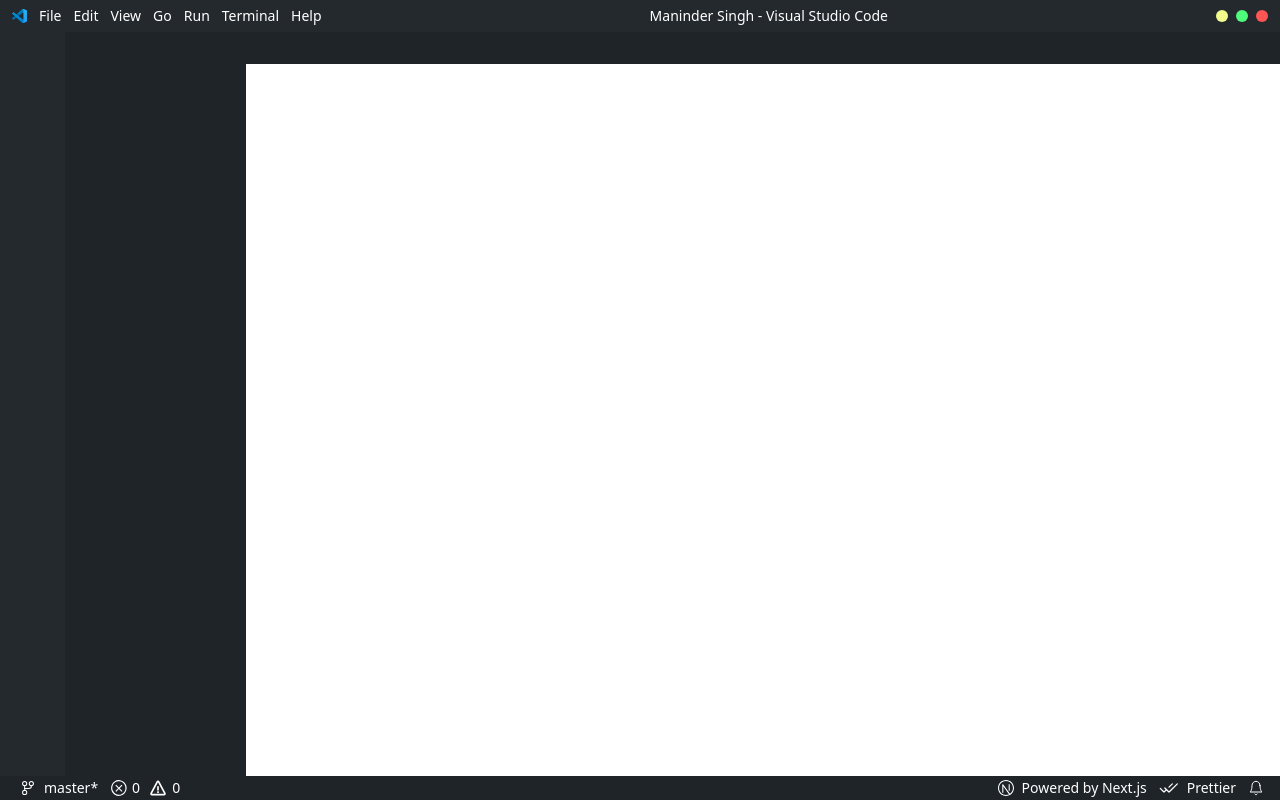
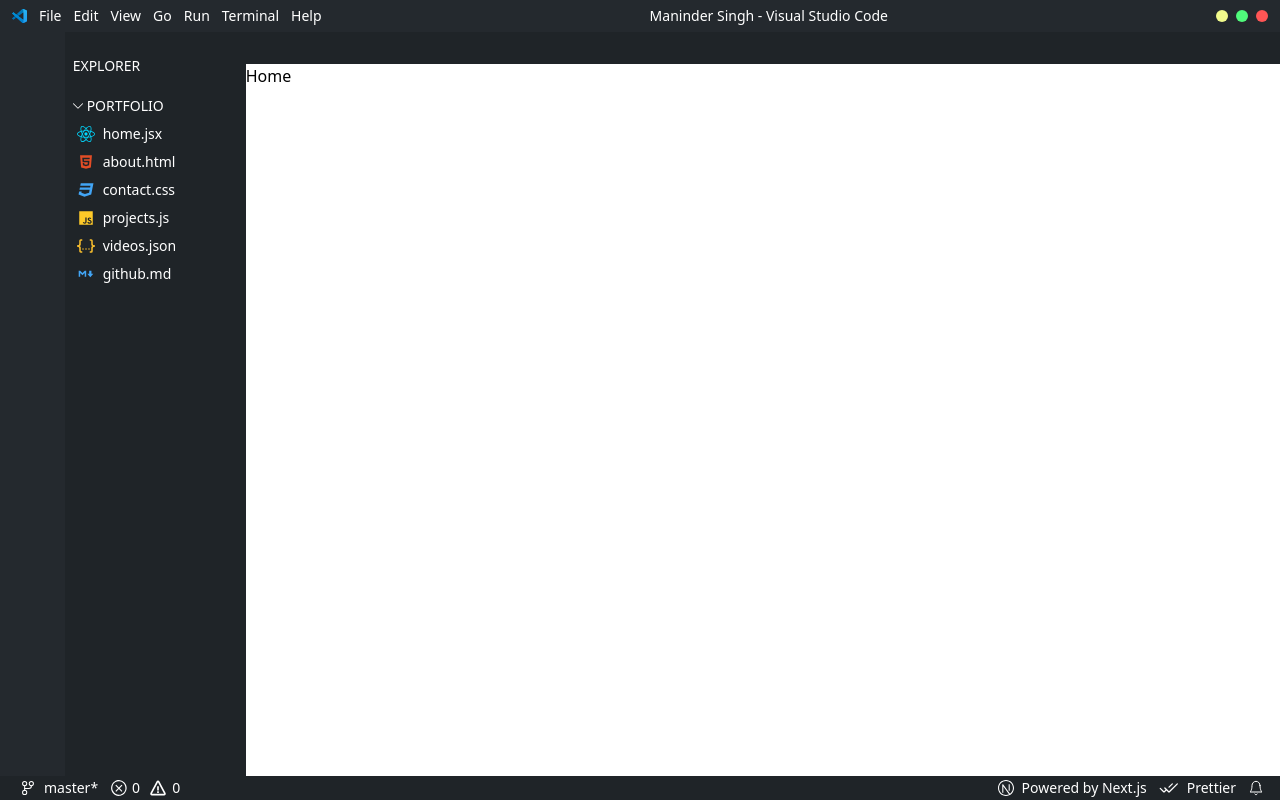
Before and after one commit to braeniac/vscode-website, a Next.js app: page / in a window 1280 px wide. Built offline with nearby package versions, Linux system fonts and the light colour scheme.

Commit message:
explorer completed

```diff
--- a/components/Explorer.js
+++ b/components/Explorer.js
@@ -1,11 +1,43 @@
 import React, { useState } from 'react'
 import Image from 'next/image';
+import Link from 'next/link'
+
+import Menu from './Menu';
 
 function Explorer() {
 
+  const [toggle, setToggle] = useState(true);
+  const [rotation, setRotation] = useState('');
+
   return (
-    <div className='bg-[#1f2428] w-56 text-white'>
+    <div className='bg-[#1f2428] w-56 text-white text-sm hidden md:inline'>
 
+      <div className='pl-2 pt-2 mt-4'>
+        <p>EXPLORER</p>
+      </div>
+
+      <button
+        className='mt-5 flex pl-2 items-center space-x-1'
+        onClick={() => {
+          !toggle ? setToggle(true) : setToggle(false)
+          !toggle ? setRotation('rotate-0') : setRotation('rotate-[-90deg]')
+        }}
+      >
+        <Image
+          src="/arrow_down.svg"
+          height={10}
+          width={10}
+          className={rotation}
+        />
+        <p>PORTFOLIO</p>
+      </button>
+
+      {
+        toggle ?
+        <div className=''>
+          <Menu />
+        </div> : null
+      }
 
     </div>
   )
--- a/components/Layout.js
+++ b/components/Layout.js
@@ -1,11 +1,9 @@
 import React from 'react';
-
 import Topbar from './Topbar';
 import Bottombar from './Bottombar';
 import Sidebar from './Sidebar';
 import Explorer from './Explorer';
 import Taskbar from './Taskbar';
-
 
 function Layout({ children }) {
   return (
--- /dev/null
+++ b/components/Menu.js
@@ -0,0 +1,82 @@
+import React from 'react'
+import Image from 'next/image';
+import Link from 'next/link';
+
+
+function Menu() {
+
+  return (
+    <div className='flex-col pt-2'>
+
+      <Link href="/">
+      <button className='flex px-3 space-x-2 items-center mb-2'>
+        <Image
+          src="/react.svg"
+          height={18}
+          width={18}
+        />
+        <p>home.jsx</p>
+      </button>
+      </Link>
+
+      <Link href="/About">
+      <button className='flex px-3 space-x-2 items-center mb-2'>
+        <Image
+          src="/html_icon.svg"
+          height={18}
+          width={18}
+        />
+        <p>about.html</p>
+      </button>
+      </Link>
+
+      <Link href="/Contact">
+      <button className='flex px-3 space-x-2 items-center mb-2'>
+        <Image
+          src="/css_icon.svg"
+          height={18}
+          width={18}
+        />
+        <p>contact.css</p>
+      </button>
+      </Link>
+
+      <Link href="/Projects">
+      <button className='flex px-3 space-x-2 items-center mb-2'>
+        <Image
+          src="/js_icon.svg"
+          height={18}
+          width={18}
+        />
+        <p>projects.js</p>
+      </button>
+      </Link>
+
+      <Link href="/Videos">
+      <button className='flex px-3 space-x-2 items-center mb-2'>
+        <Image
+          src="/json_icon.svg"
+          height={18}
+          width={18}
+        />
+        <p>videos.json</p>
+      </button>
+      </Link>
+
+      <Link href="/Github">
+      <button className='flex px-3 space-x-2 items-center mb-2'>
+        <Image
+          src="/markdown_icon.svg"
+          height={18}
+          width={18}
+        />
+        <p>github.md</p>
+      </button>
+      </Link>
+
+
+    </div>
+  )
+}
+
+export default Menu
--- a/package.json
+++ b/package.json
@@ -11,7 +11,8 @@
   "dependencies": {
     "next": "12.2.5",
     "react": "18.2.0",
-    "react-dom": "18.2.0"
+    "react-dom": "18.2.0",
+    "recoil": "^0.7.5"
   },
   "devDependencies": {
     "autoprefixer": "^10.4.8",
--- a/pages/About.js
+++ b/pages/About.js
@@ -2,7 +2,10 @@ import React from 'react'
 
 function About() {
   return (
-    <div>About</div>
+    <div>
+
+      About
+    </div>
   )
 }
 
--- /dev/null
+++ b/pages/Contact.js
@@ -0,0 +1,9 @@
+import React from 'react'
+
+function Contact() {
+  return (
+    <div>Contact</div>
+  )
+}
+
+export default Contact
--- /dev/null
+++ b/pages/Github.js
@@ -0,0 +1,9 @@
+import React from 'react'
+
+function Github() {
+  return (
+    <div>Github</div>
+  )
+}
+
+export default Github
--- /dev/null
+++ b/pages/Projects.js
@@ -0,0 +1,9 @@
+import React from 'react'
+
+function Projects() {
+  return (
+    <div>Projects</div>
+  )
+}
+
+export default Projects
--- /dev/null
+++ b/pages/Videos.js
@@ -0,0 +1,9 @@
+import React from 'react'
+
+function Videos() {
+  return (
+    <div>Videos</div>
+  )
+}
+
+export default Videos
--- a/pages/_app.js
+++ b/pages/_app.js
@@ -1,11 +1,14 @@
 import '../styles/globals.css';
 import Layout from '../components/Layout';
+import { RecoilRoot } from 'recoil';
 
 function MyApp({ Component, pageProps }) {
   return (
-    <Layout>
-      <Component {...pageProps} />
-    </Layout>
+    <RecoilRoot>
+      <Layout>
+        <Component {...pageProps} />
+      </Layout>
+    </RecoilRoot>
   )
 }
 
--- a/pages/index.js
+++ b/pages/index.js
@@ -1,15 +1,15 @@
-import Head from 'next/head';
+import React from 'react';
 
 export default function Home() {
   return (
     <div>
-      <Head>
-        <title>Maninder Singh</title>
-        <meta name="description" content="Generated by create next app" />
-        <link rel="icon" href="/favicon.ico" />
-      </Head>
+
 
       <main>
+
+
+        Home
+
 
 
 
```
Also changed, not shown: 1 other file (tests, documents, lock files or other folders).
